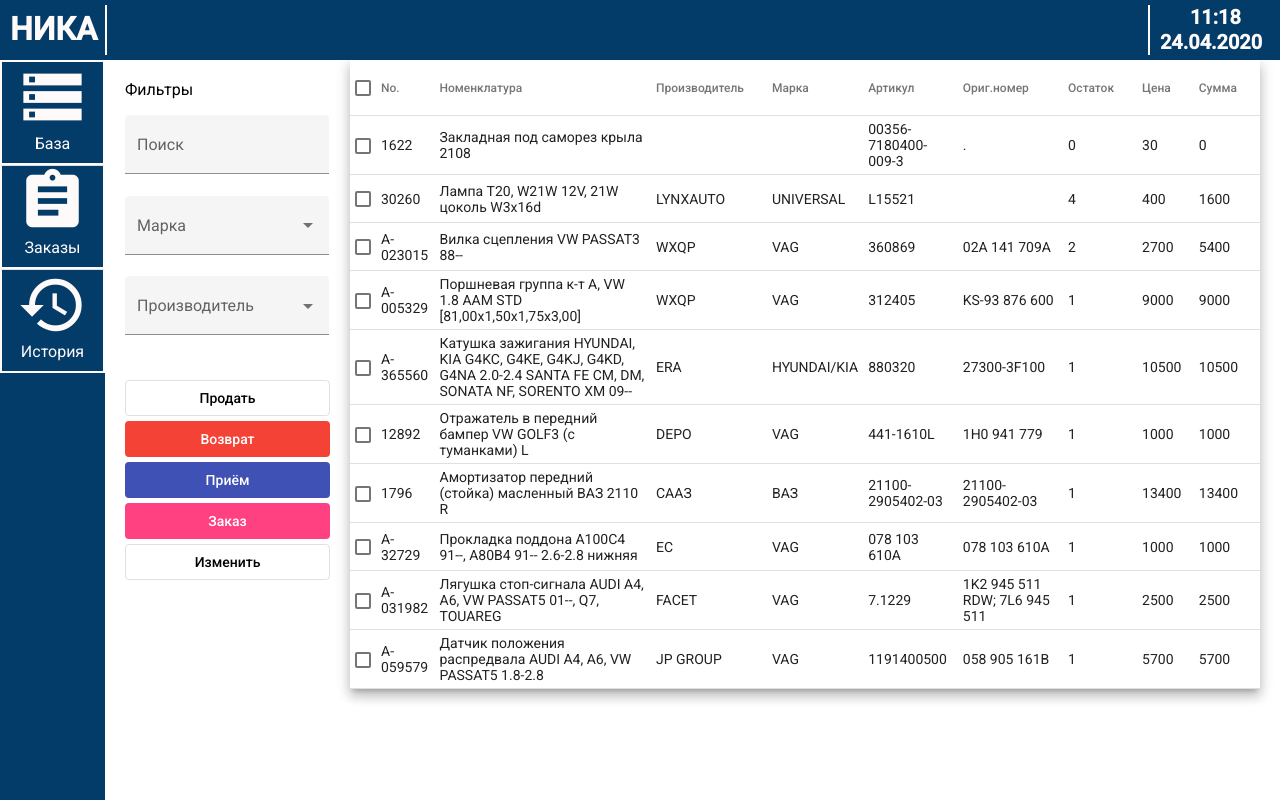
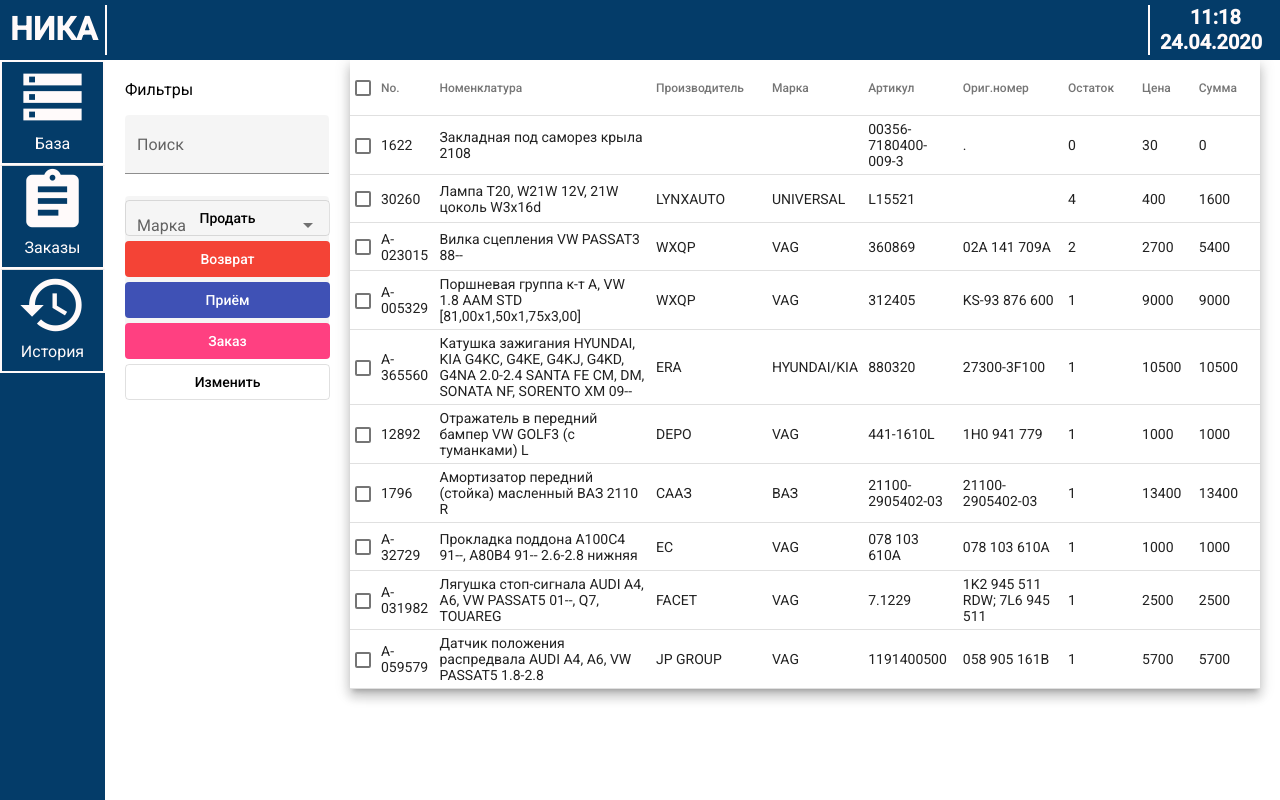
Before and after one commit to dementedmax/Nika, an Angular app in the folder nika-front/: page /base in a window 1280 px wide. Built offline with nearby package versions, Linux system fonts and the light colour scheme.

Commit message:
Фильтры
Убрал два фильтра на основе mat-select и оставил только полнотекстовый поиск.

```diff
--- a/nika-front/src/app/components/pages/db-page/db-page.component.css
+++ b/nika-front/src/app/components/pages/db-page/db-page.component.css
@@ -3,7 +3,7 @@
 }
 
 .db-filter{
-    height: 300px;
+    height: 120px;
     width: 205px;
     margin-top: 80px;
     margin-left: 125px;
```
